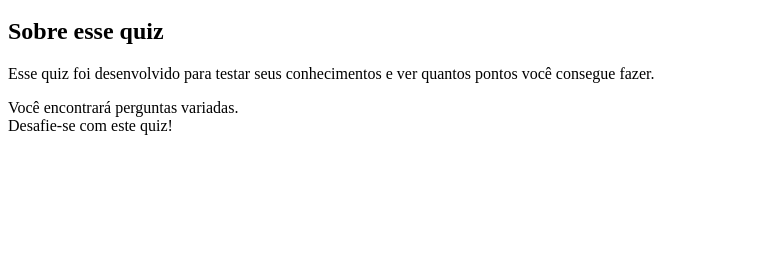
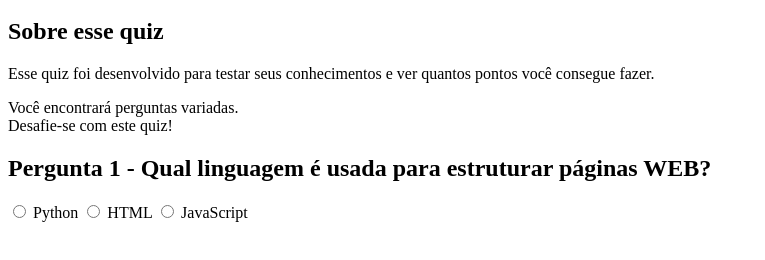
Before and after one commit to jadestadnick/Ol--mundo, a plain HTML site: page meu_site/index.html in a window 1280 px wide. Shown: the part 100-360 px from the top of the page, without its empty margins (0-765 px from the left). Drawn offline with Linux system fonts and the light colour scheme.

Commit message:
Update index.html

```diff
--- a/meu_site/index.html
+++ b/meu_site/index.html
@@ -11,11 +11,27 @@
 <p><em><strong>Teste seus conhecimentos em programação!</strong></em></p>
         </header>
     <main>
-        <section>
+<section>
             <h2>Sobre esse quiz</h2>
             <p>Esse quiz foi desenvolvido para testar seus conhecimentos e ver quantos pontos você consegue fazer.</p>
             <p>Você encontrará perguntas variadas. <br> Desafie-se com este quiz!</p>
-        </section>
+</section>
+<main><!-INTRODUÇÃO-</main>
+<section>
+    <!--Pergunta 1: Multipla Escolha-->
+   <h2>Pergunta 1 - Qual linguagem é usada para estruturar páginas WEB?</h2>
+   <FORM>
+        <INPUT TYPE="radio" value="Python" id="p1a"
+        name="pergunta1">
+        <label for="p1a">Python</label>
+        <INPUT TYPE="radio" value="HTML" id="p1b"
+        name="pergunta1">
+        <label for="p1b">HTML</label>
+        <INPUT TYPE="radio" value="JavaScript" id="p1c"
+        name="pergunta1">
+        <label for="p1c">JavaScript</label>
+   </FORM>
+</section>
     </main>
     <footer>
 
```
